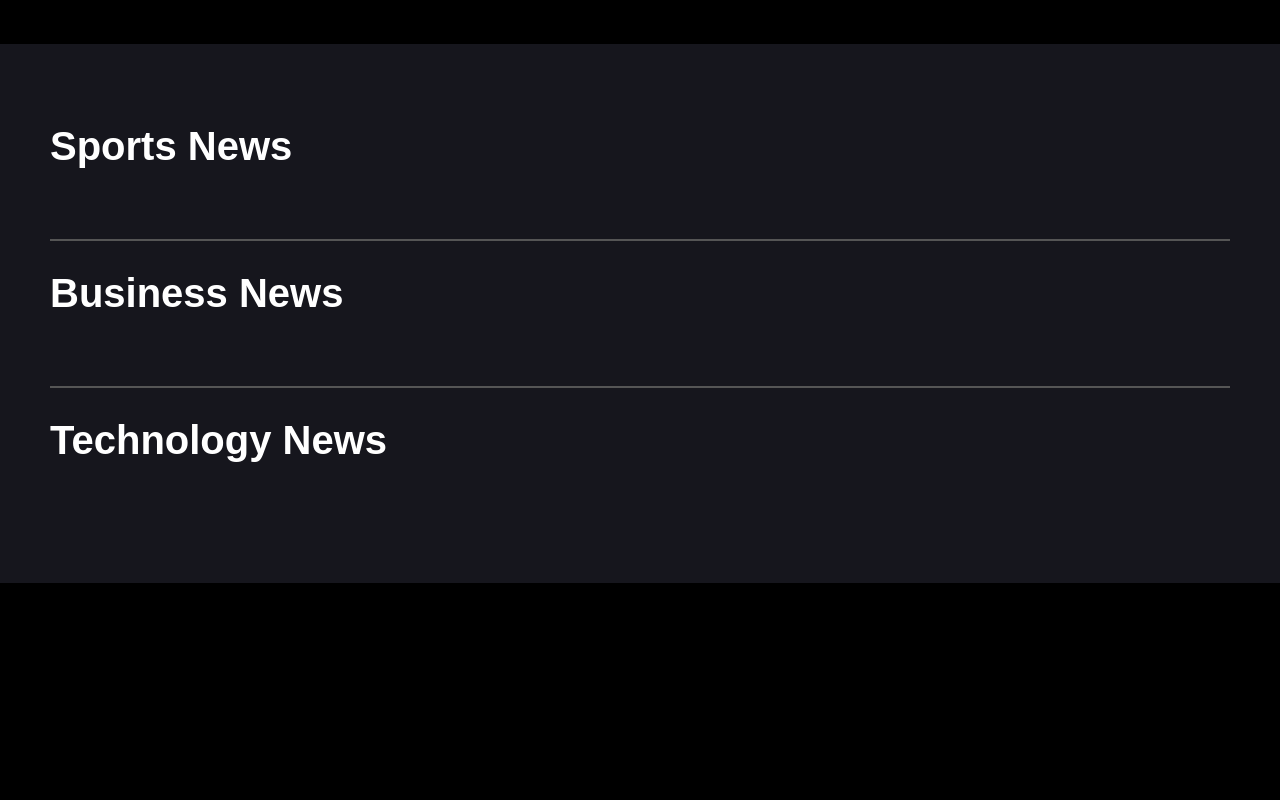
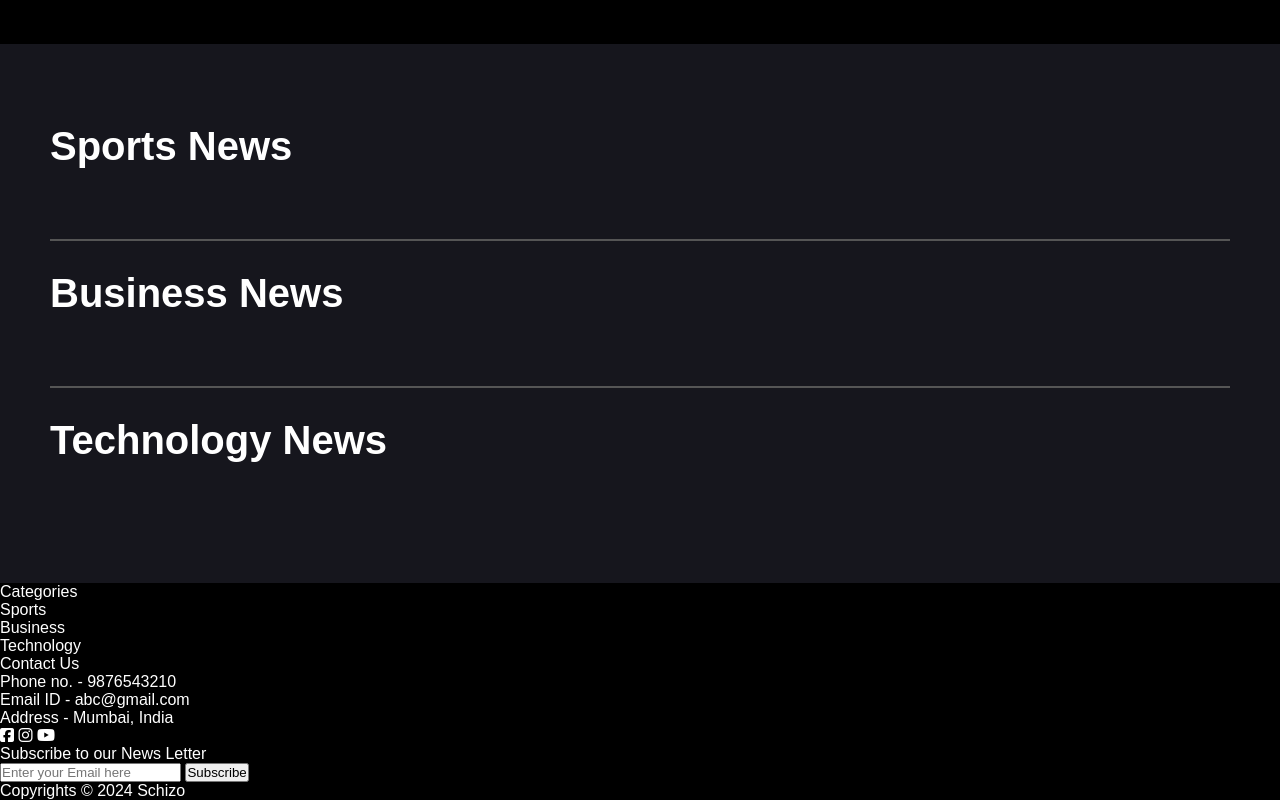
Before and after one commit to ryn-001/News-Website, a plain HTML site: page index.html in a window 1280 px wide. Shown: the part 630-1430 px from the top of the page. Before the commit the page ends 1213 px from the top, so only its background shows below. Drawn offline with Linux system fonts and the light colour scheme; no server answers; a web font is replaced by a local one.

Commit message:
Add files via upload

```diff
--- a/index.html
+++ b/index.html
@@ -5,6 +5,7 @@
     <meta http-equiv="X-UA-Compatible" content="IE=edge">
     <meta name="viewport" content="width=device-width, initial-scale=1.0">
     <link rel="stylesheet" href="styles.css">
+    <link rel="stylesheet" href="https://cdnjs.cloudflare.com/ajax/libs/font-awesome/6.5.2/css/all.css" integrity="sha512-U9Y1sGB3sLIpZm3ePcrKbXVhXlnQNcuwGQJ2WjPjnp6XHqVTdgIlbaDzJXJIAuCTp3y22t+nhI4B88F/5ldjFA==" crossorigin="anonymous" referrerpolicy="no-referrer" />
     <title>News Website</title>
 </head>
 <body>
@@ -19,10 +20,6 @@
                 <li><a href="#businessNews">Business</a></li>
                 <li><a href="#techNews">Technology</a></li>
             </ul>
-            <div class="bar">
-                <i class="open fa-solid fa-bars-staggered"></i>
-                <i class="close fa-solid fa-xmark"></i>
-            </div>
         </nav>
     </div>
     <div class="topHeadlines">
@@ -75,6 +72,52 @@
         </div>
     </div>
 
+    <div class="footer">
+        <div class="box">
+            <div class="left">
+                <div class="categories">
+                    <p>Categories</p>
+                    <div>
+                        <p>Sports</p>
+                    </div>
+                    <div>
+                        <p>Business</p>
+                    </div>
+                    <div>
+                        <p>Technology</p>
+                    </div>
+                </div>
+
+                <div class="contactUs">
+                    <div class="contact">
+                        <p>Contact Us</p>
+                        <div>Phone no. - <span>9876543210</span></div>
+                        <div>Email ID - <span>abc@gmail.com</span></div>
+                        <div>Address - <span>Mumbai, India</span></div>
+                    </div>
+                </div>
+                <div class="icon">
+                    <i class="fa-brands fa-square-facebook"></i>
+                    <i class="fa-brands fa-instagram"></i>
+                    <i class="fa-brands fa-youtube"></i>
+                </div>
+            </div>
+
+            <div class="right">
+                <div class="newsletter">
+                    <p>Subscribe to our News Letter</p>
+                    <div class="email">
+                        <input type="email" placeholder="Enter your Email here">
+                        <button>Subscribe</button>
+                    </div>
+                </div>
+            </div>
+        </div>
+        <div class="copyrights">
+            Copyrights &copy; 2024 Schizo
+        </div>
+    </div>
+
     <script src="script.js"></script>
 </body>
 </html>
```
